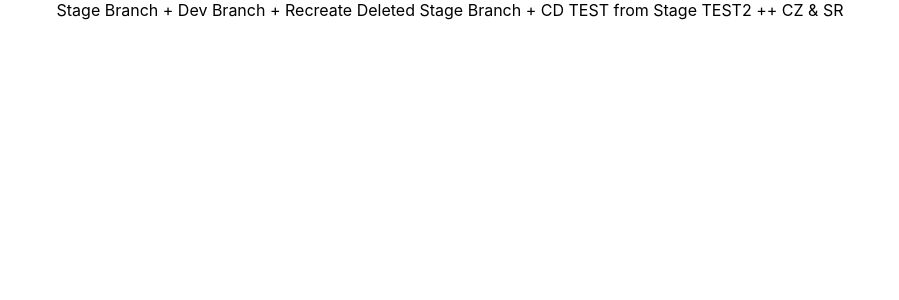
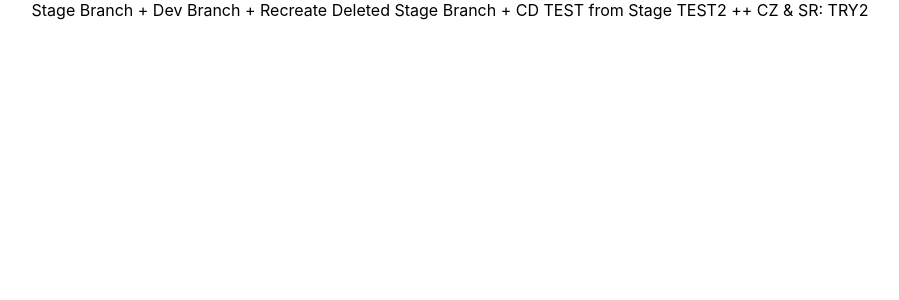
Before and after one commit to ryul-lullalla/gitlab-cicd-demo, a React (Create React App) app: page / in a window 1280 px wide. Shown: the top 300 px of the page, without its empty margins (190-1089 px from the left). Built offline with nearby package versions, Linux system fonts and the light colour scheme.

Commit message:
feat: update view text and add new dependency

```diff
--- a/package.json
+++ b/package.json
@@ -45,6 +45,7 @@
     "@semantic-release/commit-analyzer": "^8.0.1",
     "@semantic-release/git": "^9.0.0",
     "@semantic-release/gitlab": "^6.0.8",
+    "@semantic-release/gitlab-config": "^8.0.0",
     "@semantic-release/npm": "^7.0.9",
     "@semantic-release/release-notes-generator": "^9.0.1",
     "commitizen": "^4.2.2",
--- a/src/App.js
+++ b/src/App.js
@@ -5,7 +5,7 @@ function App() {
   return (
     <div className="App">
       Stage Branch + Dev Branch + Recreate Deleted Stage Branch + CD TEST from
-      Stage TEST2 ++ CZ & SR
+      Stage TEST2 ++ CZ & SR: TRY2
     </div>
   );
 }
```
Also changed, not shown: 1 other file (tests, documents, lock files or other folders).
